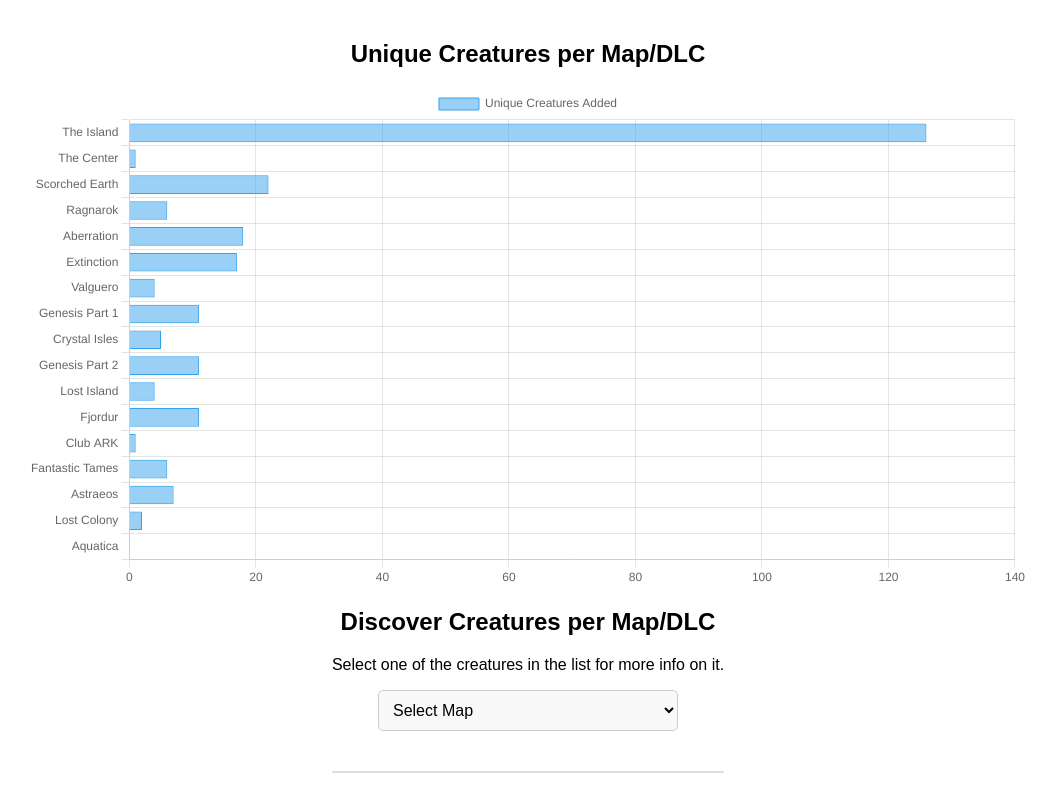
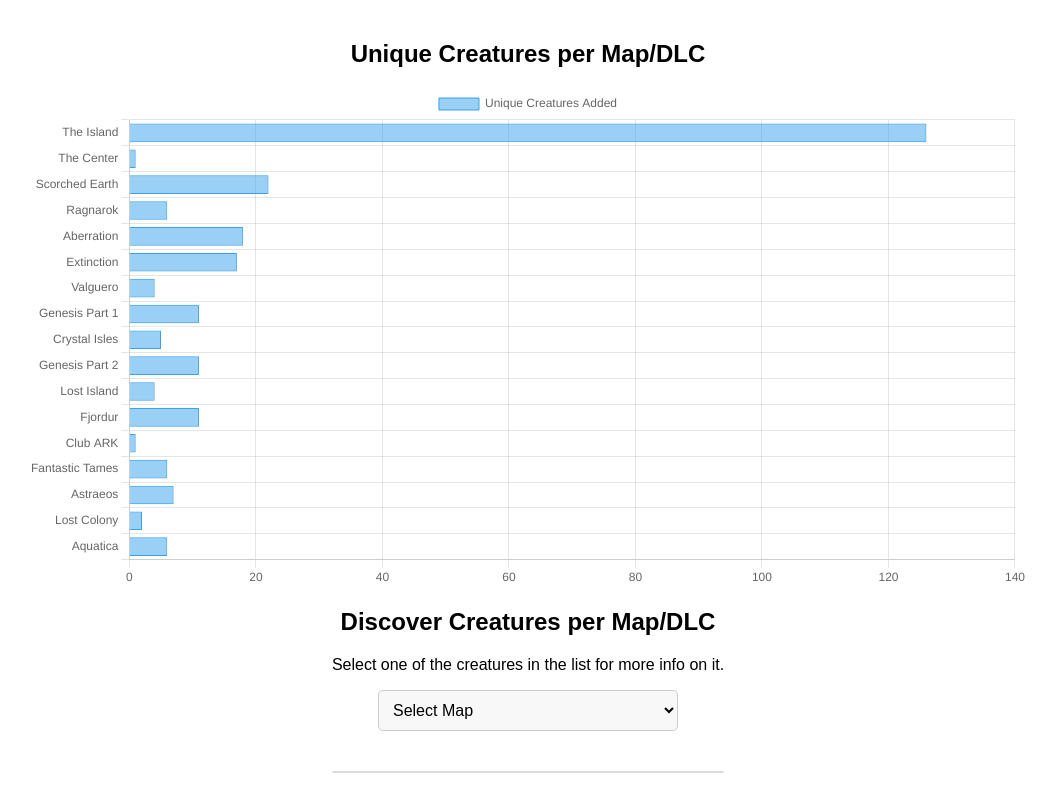
Before and after one commit to Ryano2022/ARK-PerMap, a plain HTML site: page index.html in a window 1280 px wide. Shown: the whole page, without its empty margins (112-1168 px from the left). Drawn offline with nearby package versions, Linux system fonts and the light colour scheme.

Commit message:
Added revealed Aquatica creatures.

```diff
--- a/data/creatures.json
+++ b/data/creatures.json
@@ -626,6 +626,11 @@
     "origin": "Scorched Earth"
   },
   {
+    "name": "Mantis Shrimp",
+    "origin": "Aquatica",
+    "evolvedOnly": true
+  },
+  {
     "name": "Mega Mek",
     "origin": "Extinction"
   },
@@ -692,6 +697,11 @@
     "isArenaBoss": true
   },
   {
+    "name": "Monodon",
+    "origin": "Aquatica",
+    "evolvedOnly": true
+  },
+  {
     "name": "Morellatops",
     "origin": "Scorched Earth"
   },
@@ -702,6 +712,11 @@
   {
     "name": "Moschops",
     "origin": "The Island"
+  },
+  {
+    "name": "Mudpuppy",
+    "origin": "Aquatica",
+    "evolvedOnly": true
   },
   {
     "name": "Nameless",
@@ -729,6 +744,11 @@
   {
     "name": "Onyc",
     "origin": "The Island"
+  },
+  {
+    "name": "Onchopristis",
+    "origin": "Aquatica",
+    "evolvedOnly": true
   },
   {
     "name": "Otter",
@@ -1002,8 +1022,18 @@
     "origin": "The Island"
   },
   {
+    "name": "Tiktaalik",
+    "origin": "Aquatica",
+    "evolvedOnly": true
+  },
+  {
     "name": "Triceratops",
     "origin": "The Island"
+  },
+  {
+    "name": "Tridacna",
+    "origin": "Aquatica",
+    "evolvedOnly": true
   },
   {
     "name": "Trilobite",
--- a/index.html
+++ b/index.html
@@ -38,6 +38,7 @@
         <option value="fantastictames">Fantastic Tames</option>
         <option value="astraeos">Astraeos</option>
         <option value="lostcolony">Lost Colony</option>
+        <option value="aquatica">Aquatica</option>
       </select>
 
       <div id="creatureListContainer">
```
